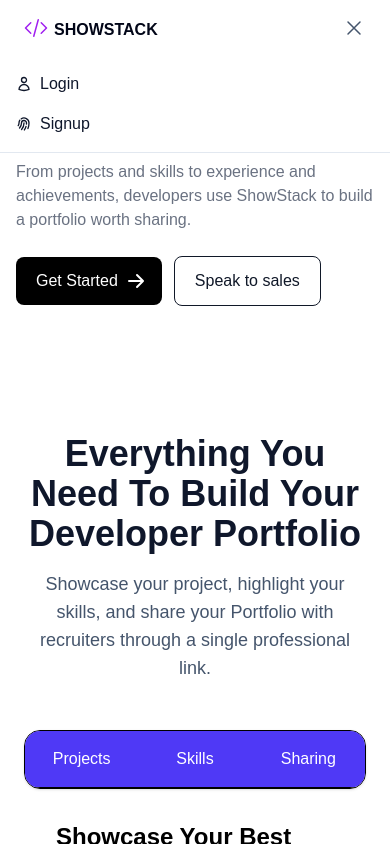
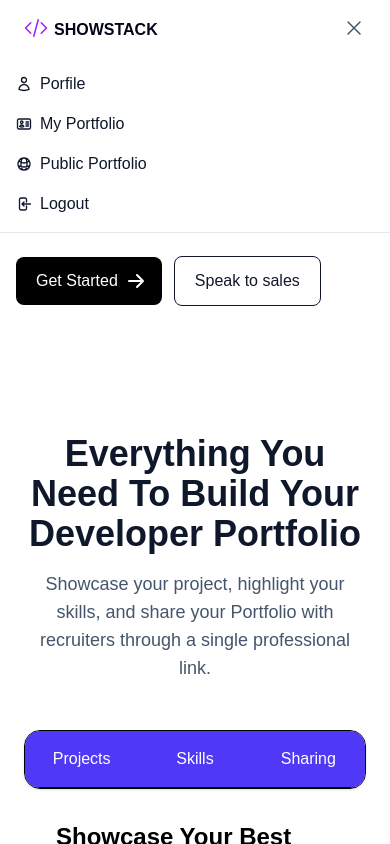
Before and after one commit to siddharthdhodi05/Stackfolio, a React (Vite) app in the folder client/: page / in a window 390 px wide. Both pictures are taken after a click on the button 354 px from the left and 28 px from the top of the page. Shown: the top 844 px of the page. Built offline with nearby package versions, Linux system fonts and the light colour scheme; a web font is replaced by a local one.

Commit message:
Step 32 completed:     - Added login page functionality     - Modified the header to display the user icon and the dropdown menu when the user is logged in.     - Installed react-toastify and implemented it.     - Added proxy in vite.config.js to solve CORS error.

```diff
--- a/client/package.json
+++ b/client/package.json
@@ -17,6 +17,7 @@
     "react-dom": "^19.2.7",
     "react-redux": "^9.3.0",
     "react-router-dom": "^7.17.0",
+    "react-toastify": "^11.1.0",
     "tailwindcss": "^4.3.0"
   },
   "devDependencies": {
--- a/client/src/App.jsx
+++ b/client/src/App.jsx
@@ -6,6 +6,8 @@
 import { Provider } from "react-redux";
 import store from "./store";
 import LoginScreen from "@screens/Login";
+import { ToastContainer } from "react-toastify";
+import "react-toastify/dist/ReactToastify.css";
 
 const router = createBrowserRouter([
   {
@@ -29,6 +31,11 @@
   return (
     <Provider store={store}>
       <RouterProvider router={router} />;
+      <ToastContainer
+        position="bottom-right"
+        autoClose={5000}
+        hideProgressBar
+      />
     </Provider>
   );
 };
--- a/client/src/components/Header/DesktopMenu.jsx
+++ b/client/src/components/Header/DesktopMenu.jsx
@@ -1,13 +1,94 @@
 import Button from "@components/Common/Button";
 import MenuItem from "./MenuItem";
 
-import { UserIcon } from "@heroicons/react/24/outline";
+import {
+  GlobeAltIcon,
+  IdentificationIcon,
+  UserIcon,
+} from "@heroicons/react/24/outline";
+import { useSelector } from "react-redux";
+import { useEffect, useRef, useState } from "react";
+import { Link } from "react-router-dom";
 
 const DesktopMenu = () => {
+  const { userInfo } = useSelector((state) => state.auth);
+
+  const [isOpen, setIsOpen] = useState(false);
+  const menuRef = useRef(null);
+
+  useEffect(() => {
+    const handleClickOutside = (e) => {
+      if (menuRef.current && !menuRef.current.contains(e.target)) {
+        setIsOpen(false);
+      }
+    };
+
+    document.addEventListener("mousedown", handleClickOutside);
+
+    return () => {
+      document.removeEventListener("mousedown", handleClickOutside);
+    };
+  }, []);
+
+  const handleLogout = () => {
+    console.log("Logout");
+  };
+
   return (
     <nav className="hidden items-center sm:ml-6 sm:flex sm:space-x-8">
-      <MenuItem url="/login" label="Login" icon={UserIcon} />
-      <Button url={"/register"} Content={"Sign In"} />
+      {userInfo ? (
+        <>
+          {" "}
+          <MenuItem
+            url={"/MyPortfolio"}
+            label="My Portfolio"
+            icon={IdentificationIcon}
+          />
+          <MenuItem
+            url={`/${userInfo.username}`}
+            label="Public Portfolio"
+            icon={GlobeAltIcon}
+          />
+          <div className="relative z-50" ref={menuRef}>
+            <button
+              className=" focus:outline-offset-3 rounded-full bg-gray-200 p-2 focus:outline"
+              onClick={() => setIsOpen(!isOpen)}
+            >
+              <UserIcon className="h-5 w-5" />
+            </button>
+            {isOpen && (
+              <nav className="absolute right-0 top-10 min-w-48 rounded-lg bg-white shadow-md">
+                <div className="border-b border-slate-300 p-4 pb-3">
+                  <p className="text-sm leading-normal">
+                    <span className="font-semibold text-gray-900">
+                      {userInfo.name}
+                    </span>
+                    <br />
+                    <span className="text-gray-900">{userInfo.email}</span>
+                  </p>
+                </div>
+                <Link
+                  to={"/profile"}
+                  className="block px-4 py-2 text-sm text-gray-700 transition-all hover:bg-gray-300"
+                >
+                  Profile
+                </Link>
+                <button
+                  onClick={handleLogout}
+                  className="block w-full px-4 py-2 text-left text-sm text-gray-700 transition-all hover:bg-gray-200 focus:bg-gray-300"
+                >
+                  Logout
+                </button>
+              </nav>
+            )}
+          </div>
+        </>
+      ) : (
+        <>
+          <MenuItem url="/login" label="Login" icon={UserIcon} />
+          <Button url={"/register"} Content={"Sign In"} />
+        </>
+      )}
     </nav>
   );
 };
--- a/client/src/components/Header/MobileMenu.jsx
+++ b/client/src/components/Header/MobileMenu.jsx
@@ -1,15 +1,59 @@
-import { FingerPrintIcon, UserIcon } from "@heroicons/react/24/outline";
+import {
+  ArrowLeftEndOnRectangleIcon,
+  FingerPrintIcon,
+  GlobeAltIcon,
+  IdentificationIcon,
+  UserIcon,
+} from "@heroicons/react/24/outline";
 
 import MobileMenuItem from "./MobileMenuItem";
+import { useSelector } from "react-redux";
 
 const MobileMenu = () => {
+  const userInfo = useSelector((state) => state.auth);
+  const handleLogout = (e) => {
+    e.preventDefault();
+    console.log("logout");
+  };
   return (
     <nav className="relative z-10 w-full overflow-auto bg-white pb-2 sm:max-w-sm">
       <div className="h-2" />
-      <div>
-        <MobileMenuItem url="/login" label="Login" icon={UserIcon} />
-        <MobileMenuItem url="/register" label="Signup" icon={FingerPrintIcon} />
-      </div>
+      {userInfo ? (
+        <div>
+          <MobileMenuItem url={"/profile"} label="Porfile" icon={UserIcon} />
+          <MobileMenuItem
+            url={"/MyPortfolio"}
+            label="My Portfolio"
+            icon={IdentificationIcon}
+          />
+          <MobileMenuItem
+            url={`/${userInfo.username}`}
+            label="Public Portfolio"
+            icon={GlobeAltIcon}
+          />
+          <button
+            onClick={handleLogout}
+            className="block w-full px-4 py-2 font-medium text-base text-slate-900 transition-all hover:bg-slate-200 hover:text-indigo-700"
+          >
+            <span className="flex items-center gap-2">
+              <ArrowLeftEndOnRectangleIcon
+                strokeWidth={2}
+                className="h-4 w-4"
+              />
+              {"Logout"}
+            </span>
+          </button>
+        </div>
+      ) : (
+        <div>
+          <MobileMenuItem url="/login" label="Login" icon={UserIcon} />
+          <MobileMenuItem
+            url="/register"
+            label="Signup"
+            icon={FingerPrintIcon}
+          />
+        </div>
+      )}
     </nav>
   );
 };
--- a/client/src/screens/Login/index.jsx
+++ b/client/src/screens/Login/index.jsx
@@ -1,13 +1,40 @@
-import { useState } from "react";
-import { Link } from "react-router-dom";
+import { setCredentials } from "@slices/authSlice";
+import { useLoginMutation } from "@slices/userApiSlice";
+import { useEffect, useState } from "react";
+import { useDispatch, useSelector } from "react-redux";
+import { Link, useLocation, useNavigate } from "react-router-dom";
+import { toast } from "react-toastify";
 
 const LoginScreen = () => {
   const [identifier, setIdentifier] = useState("");
   const [password, setPassword] = useState("");
 
-  const handleSubmit = (e) => {
+  const dispatch = useDispatch();
+  const navigate = useNavigate();
+
+  const { search } = useLocation();
+  const sp = new URLSearchParams(search);
+  const redirect = sp.get("redirect") || "/";
+
+  const [login, { isLoading }] = useLoginMutation();
+  const { userInfo } = useSelector((state) => state.auth);
+
+  useEffect(() => {
+    if (userInfo) {
+      navigate(redirect);
+    }
+  }, [redirect, userInfo, navigate]);
+
+  const handleSubmit = async (e) => {
     e.preventDefault();
-    console.log("Form submitted");
+    try {
+      const response = await login({ identifier, password }).unwrap();
+      dispatch(setCredentials({ ...response }));
+      navigate(redirect);
+    } catch (error) {
+      console.error(error);
+      toast.error(error?.data?.message);
+    }
   };
 
   return (
@@ -63,7 +90,7 @@
                 type="submit"
                 className="flex w-full justify-center rounded-md bg-indigo-600 px-3 py-1.5 text-sm font-semibold leading-6 text-white shadow-sm hover:bg-indigo-500 focus-visible:outline focus-visible:outline-offset-2 focus-visible:outline-indigo-600"
               >
-                Sign In
+                {isLoading ? "Loading..." : "Sign In"}
               </button>
             </div>
           </form>
--- a/client/src/slices/userApiSlice.js
+++ b/client/src/slices/userApiSlice.js
@@ -1,4 +1,4 @@
-import { USERS_URL } from "constants";
+import { USERS_URL } from "../constants";
 import { apiSlice } from "./apiSlice";
 
 export const userApiSlice = apiSlice.injectEndpoints({
--- a/client/vite.config.js
+++ b/client/vite.config.js
@@ -7,6 +7,12 @@
   plugins: [react(), tailwindcss()],
   server: {
     port: 3000,
+    proxy: {
+      "/api": {
+        target: "http://localhost:5003",
+        changeOrigin: true,
+      },
+    },
   },
   resolve: {
     alias: {
```
Also changed, not shown: 2 other files (tests, documents, lock files or other folders).
